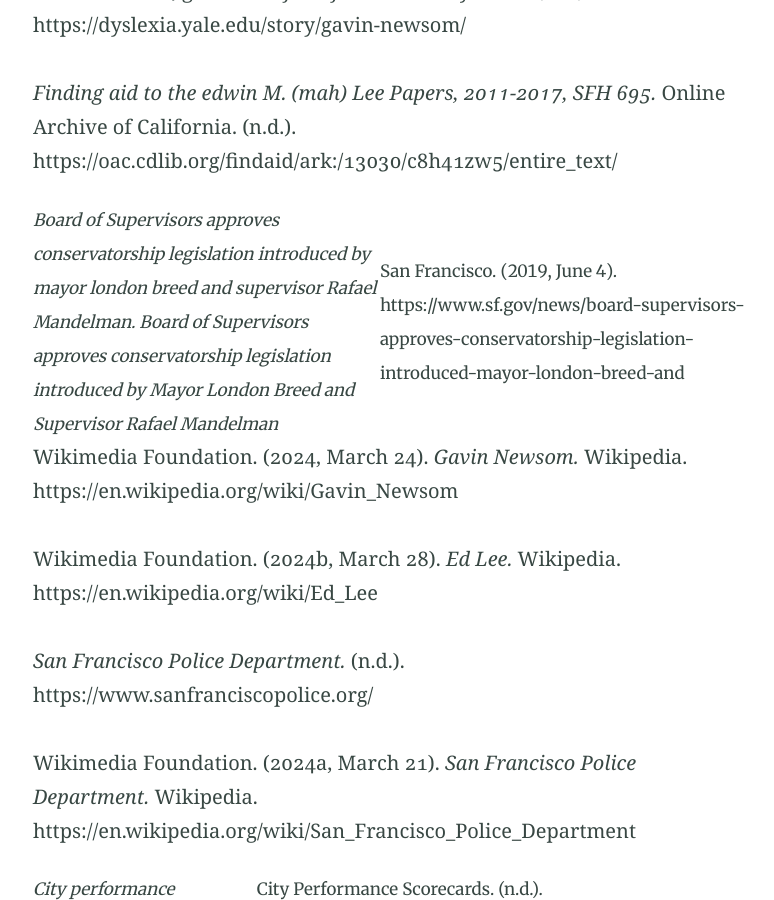
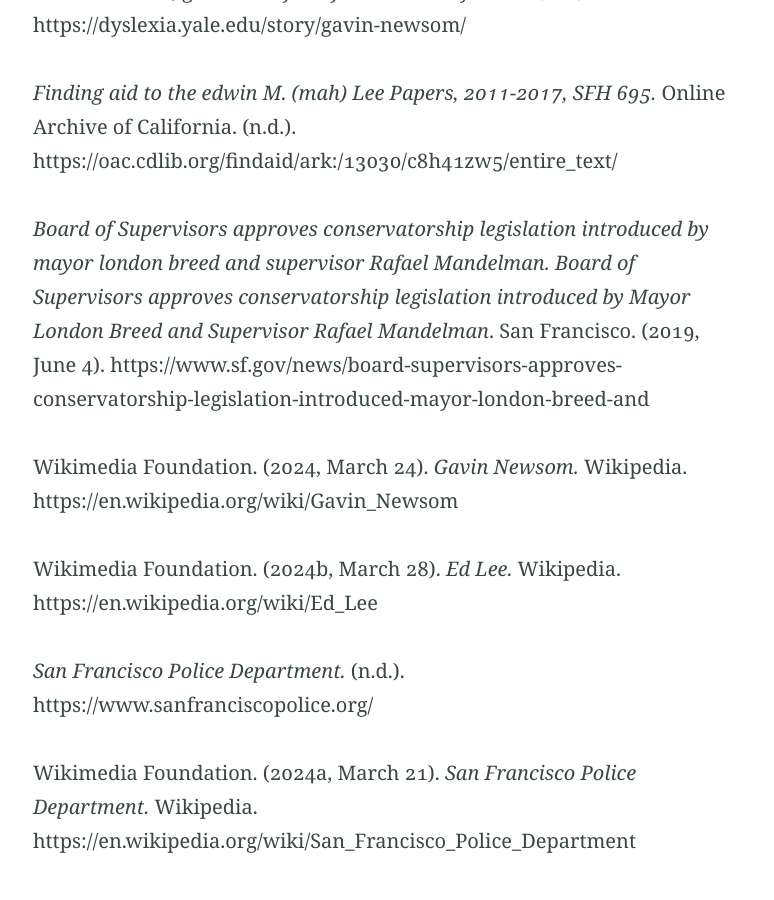
Before and after one commit to Juansgll/Juansgll.github.io, a Jekyll site: the page built from about.md, in a window 1280 px wide and 900 px high, scrolled down 690 px. Shown: the whole window, without its empty margins (250-1024 px from the left). Built offline with Jekyll 4.4.1, drawn with Linux system fonts in a browser that asks for light colours; some of the changed text lies outside the part shown.

Commit message:
Update about.md

```diff
--- a/about.md
+++ b/about.md
@@ -11,7 +11,7 @@ feature_image: "https://raw.githubusercontent.com/Juansgll/juansgll.github.io/ma
 
 *Finding aid to the edwin M. (mah) Lee Papers, 2011-2017, SFH 695.* Online Archive of California. (n.d.). https://oac.cdlib.org/findaid/ark:/13030/c8h41zw5/entire_text/
 
-*Board of Supervisors approves conservatorship legislation introduced by mayor london breed and supervisor Rafael Mandelman. Board of Supervisors approves conservatorship legislation introduced by Mayor London Breed and Supervisor Rafael Mandelman* | San Francisco. (2019, June 4). https://www.sf.gov/news/board-supervisors-approves-conservatorship-legislation-introduced-mayor-london-breed-and
+*Board of Supervisors approves conservatorship legislation introduced by mayor london breed and supervisor Rafael Mandelman. Board of Supervisors approves conservatorship legislation introduced by Mayor London Breed and Supervisor Rafael Mandelman*. San Francisco. (2019, June 4). https://www.sf.gov/news/board-supervisors-approves-conservatorship-legislation-introduced-mayor-london-breed-and
 
 Wikimedia Foundation. (2024, March 24). *Gavin Newsom.* Wikipedia. https://en.wikipedia.org/wiki/Gavin_Newsom
 
@@ -21,4 +21,4 @@ Wikimedia Foundation. (2024b, March 28). *Ed Lee.* Wikipedia. https://en.wikiped
 
 Wikimedia Foundation. (2024a, March 21). *San Francisco Police Department.* Wikipedia. https://en.wikipedia.org/wiki/San_Francisco_Police_Department
 
-*City performance scorecards. Violent Crime and Property Crime* | City Performance Scorecards. (n.d.). https://sfgov.org/scorecards/public-safety/violent-crime-rate-and-property-crime-rate
+*City performance scorecards. Violent Crime and Property Crime*. City Performance Scorecards. (n.d.). https://sfgov.org/scorecards/public-safety/violent-crime-rate-and-property-crime-rate
```
